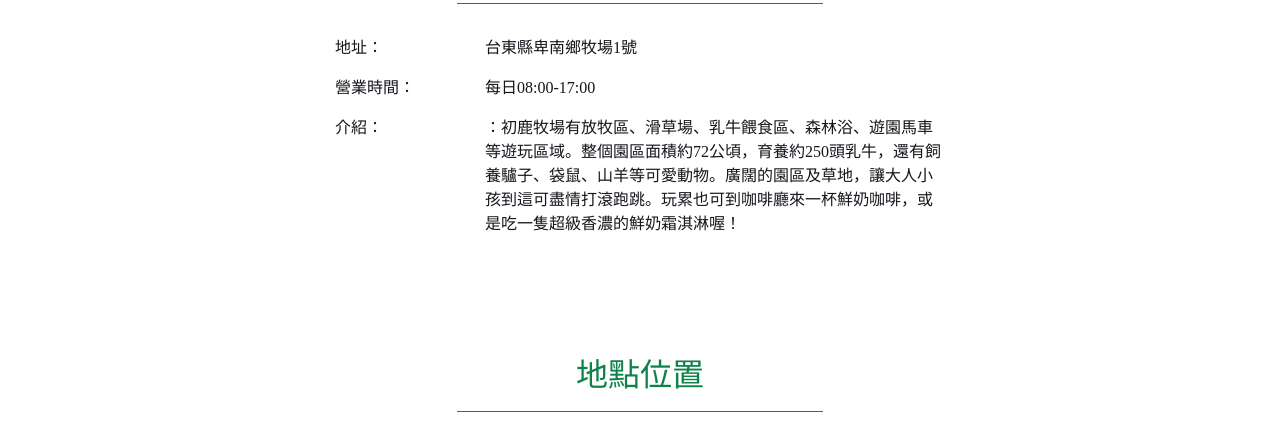
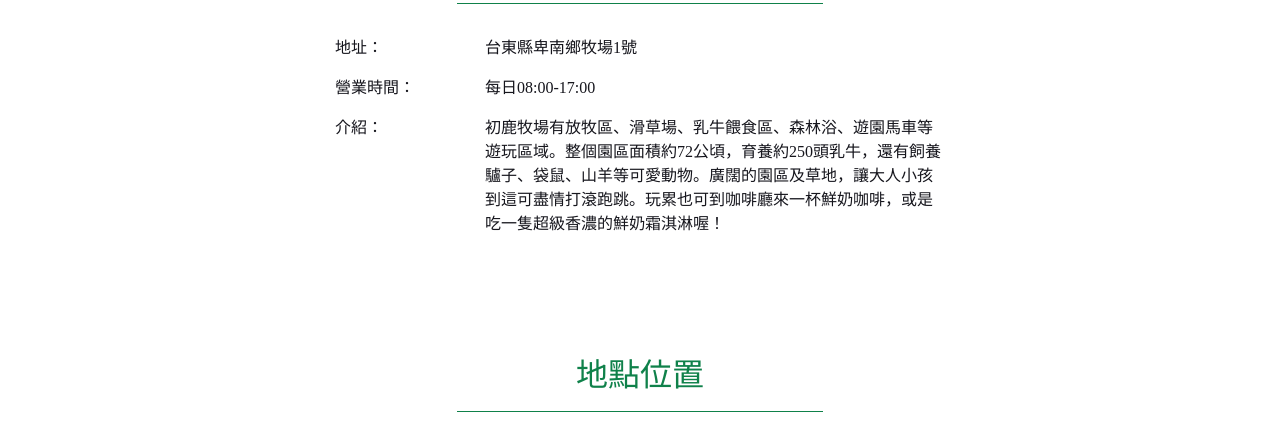
Before and after one commit to Jesse0423/about_west, a plain HTML site: page website/view/v/vt2.html in a window 1280 px wide. Shown: the part 619-1052 px from the top of the page. Drawn offline with Linux system fonts and the light colour scheme; grey boxes are pictures that could not be loaded; a web font is replaced by a local one.

Commit message:
Update vt2.html

```diff
--- a/website/view/v/vt2.html
+++ b/website/view/v/vt2.html
@@ -92,7 +92,7 @@
                         </tr>
                         <tr>
                             <td>介紹：</td>
-                            <td>：初鹿牧場有放牧區、滑草場、乳牛餵食區、森林浴、遊園馬車等遊玩區域。整個園區面積約72公頃，育養約250頭乳牛，還有飼養驢子、袋鼠、山羊等可愛動物。廣闊的園區及草地，讓大人小孩到這可盡情打滾跑跳。玩累也可到咖啡廳來一杯鮮奶咖啡，或是吃一隻超級香濃的鮮奶霜淇淋喔！</td>
+                            <td>初鹿牧場有放牧區、滑草場、乳牛餵食區、森林浴、遊園馬車等遊玩區域。整個園區面積約72公頃，育養約250頭乳牛，還有飼養驢子、袋鼠、山羊等可愛動物。廣闊的園區及草地，讓大人小孩到這可盡情打滾跑跳。玩累也可到咖啡廳來一杯鮮奶咖啡，或是吃一隻超級香濃的鮮奶霜淇淋喔！</td>
                         </tr>
                     </tbody></table>
                 </div>
```
